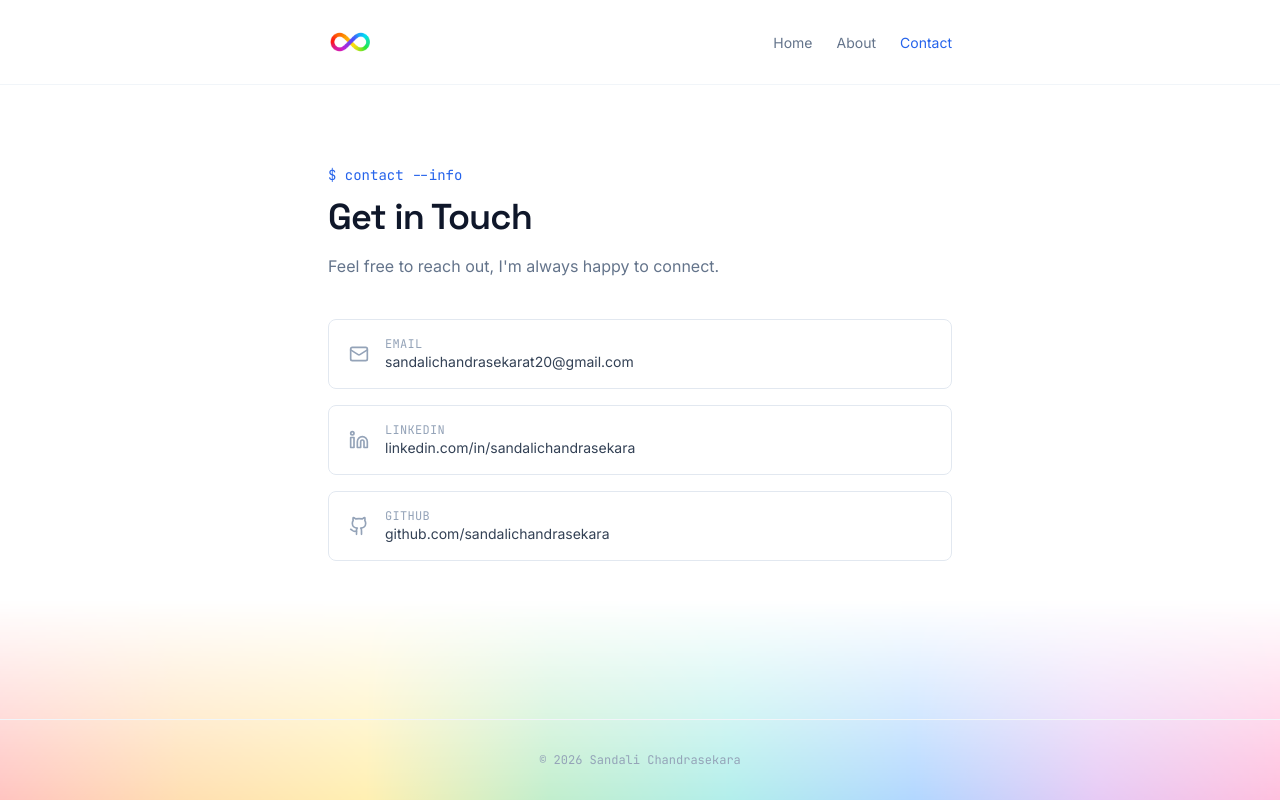
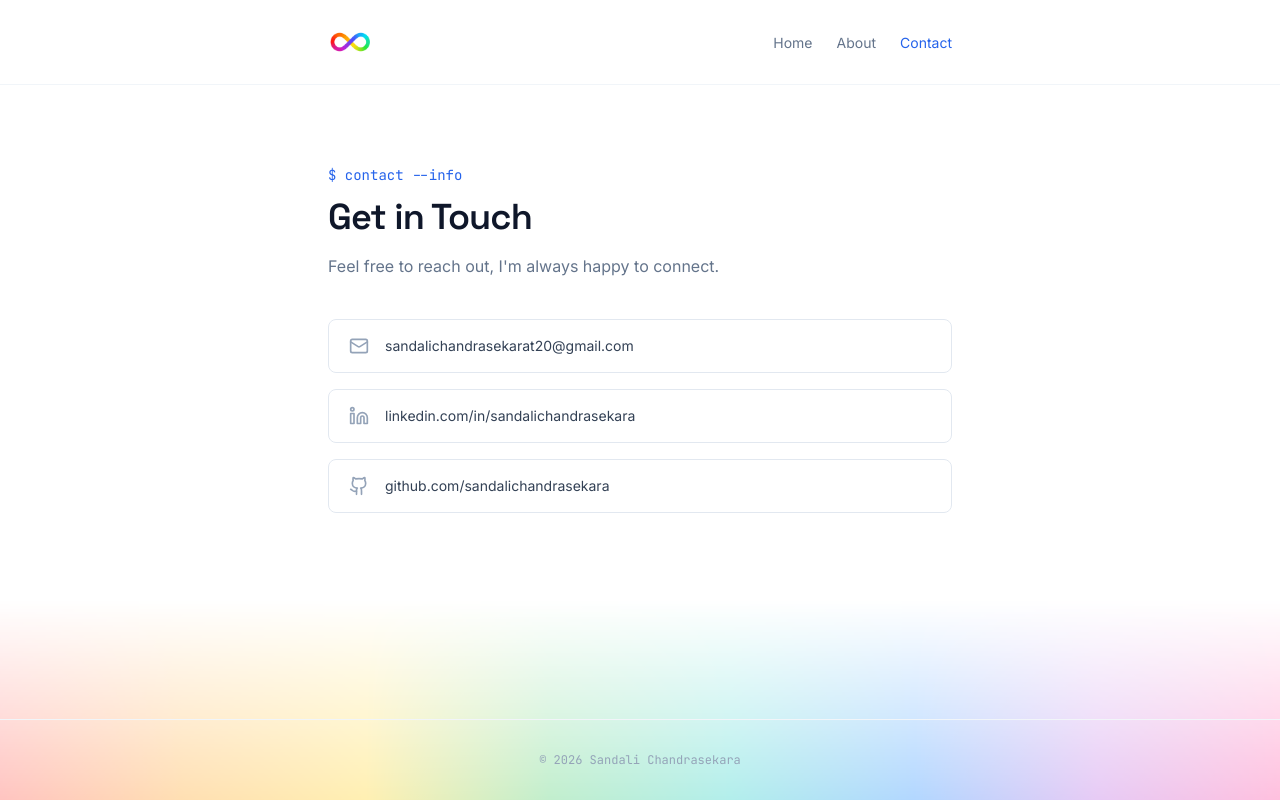
Before and after one commit to sandalichandrasekara/sandalichandrasekara.xyz, a Next.js app: page /contact in a window 1280 px wide. Built offline with nearby package versions, Linux system fonts and the light colour scheme; no server answers.

Commit message:
Drop labels from contact rows

```diff
--- a/app/contact/page.tsx
+++ b/app/contact/page.tsx
@@ -53,12 +53,7 @@ export default function ContactPage() {
             className="group flex items-center gap-4 rounded-lg border border-slate-200 px-5 py-4 transition-colors hover:border-blue-600 hover:bg-blue-50/40"
           >
             <Icon className="h-5 w-5 text-slate-400 transition-colors group-hover:text-blue-600" />
-            <div>
-              <p className="font-mono text-xs uppercase tracking-wide text-slate-400">
-                {label}
-              </p>
-              <p className="text-sm text-slate-700">{value}</p>
-            </div>
+            <p className="text-sm text-slate-700">{value}</p>
           </a>
         ))}
       </div>
```
